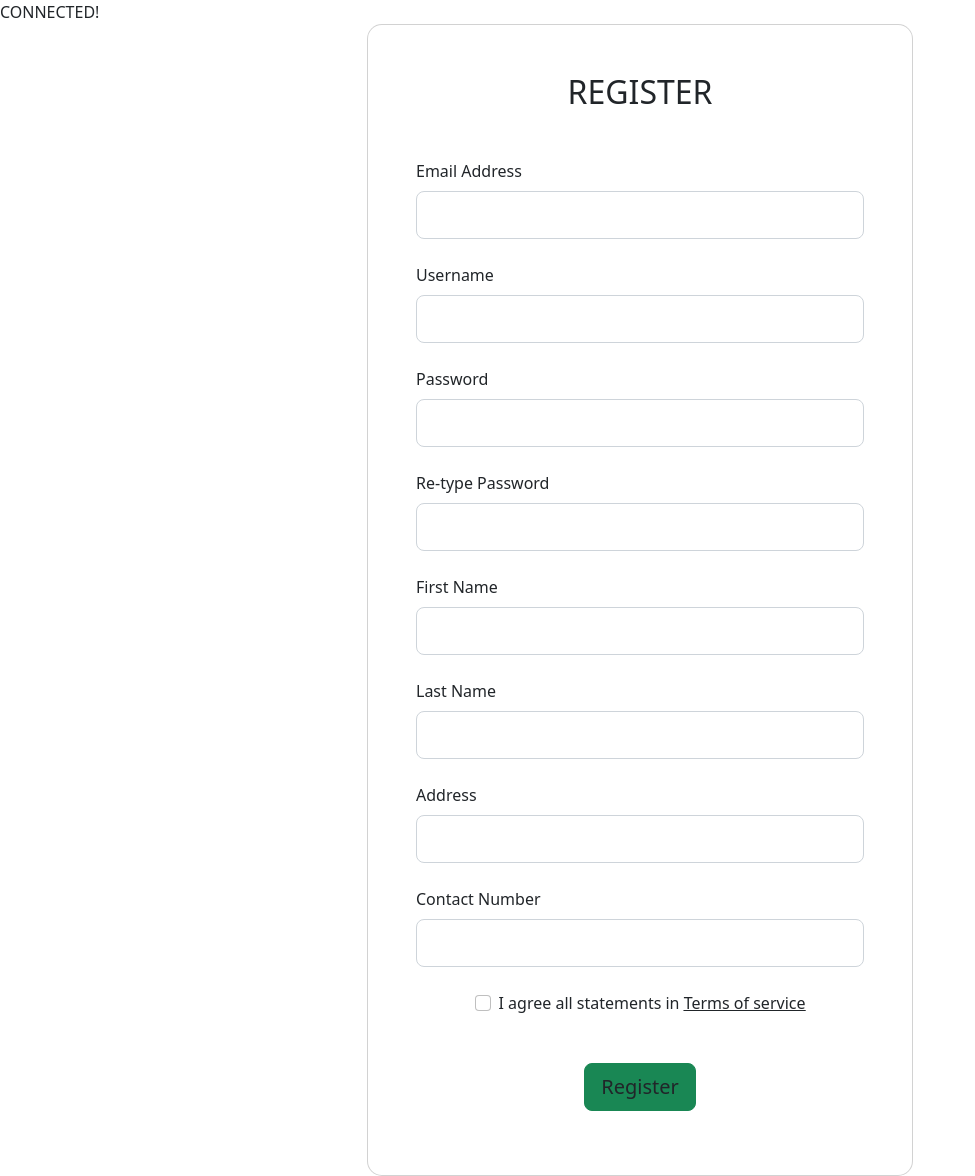
After one commit to chrismargate/betterprints-techno, a PHP site: page /register.php in a window 1280 px wide. The commit adds this page. Shown: the whole page, without its empty margins (0-975 px from the left). Run offline with PHP 8.4, Linux system fonts and the light colour scheme.

Commit message:
set up login and register sql queries

```diff
--- /dev/null
+++ b/config/database.php
@@ -0,0 +1,25 @@
+<?php
+
+    define("DB_HOST","localhost");
+    define("DB_USER","chris");
+    define("DB_PASS","12345");
+    define("DB_NAME","test");
+
+
+    $conn = new mysqli(DB_HOST,DB_USER,DB_PASS,DB_NAME);
+
+    if($conn->connect_error){
+        die("Connection failed $conn->connect_error");
+    }
+
+    echo "CONNECTED!";
+
+    function emptyFields($inputArray){
+        foreach($inputArray as $arrayElement){
+            if(empty($arrayElement)){
+                return true;
+            }
+        }
+        return false;
+    }
+?>
--- a/index.html
+++ b/index.php
@@ -1,3 +1,7 @@
+<?php
+
+?>
+
 <!DOCTYPE html>
 <html lang="en">
     <head>
--- /dev/null
+++ b/register.php
@@ -0,0 +1,130 @@
+<?php
+
+    include "config/database.php";
+
+    if(isset($_POST["register"])){
+
+        $username = $_POST["username"];
+        $password = $_POST["password"];
+        $fname = $_POST["fname"];
+        $lname = $_POST["lname"];
+        $address = $_POST["address"];
+        $contactNumber = $_POST["contactNumber"];
+        $email = $_POST["email"];
+
+        $requiredFields = array($username,$password,$fname,$lname,$address,$email,$contactNumber);
+
+        if(emptyFields($requiredFields)){
+            echo "<h1>There was a required field you left blank. Please check again before submitting.</h1>";
+        }else{
+
+            // $conn = new mysqli(DB_HOST,DB_USER,DB_PASS,DB_NAME);
+
+            $sqlQuery = "INSERT INTO customers_t (username, password, fname, lname, address, contact_number, email_address) VALUES ('$username', '$password', '$fname','$lname','$address', '$contactNumber', '$email')";
+
+            // echo $sqlQuery;
+
+            if($conn->query($sqlQuery) === TRUE){
+                echo "<h1>You have registered successfully!</h1>";
+                header("Location: index.php");
+            }else {
+                echo "Error: " . $sqlQuery . "<br>" . $conn->error;
+              }
+        }
+
+    }
+
+?>
+
+
+<!DOCTYPE html>
+<html lang="en">
+    <head>
+        <meta charset="utf-8">
+        <meta name="viewport" content="width=device-width, initial-scale=1">
+
+        <title>BetterPrints </title>
+
+        <link href="https://cdn.jsdelivr.net/npm/bootstrap@5.2.0-beta1/dist/css/bootstrap.min.css" rel="stylesheet" integrity="sha384-0evHe/X+R7YkIZDRvuzKMRqM+OrBnVFBL6DOitfPri4tjfHxaWutUpFmBp4vmVor" crossorigin="anonymous">
+        <!-- <link rel="stylesheet" href="assets/css/sample.css"/> -->
+    </head>
+    <body>
+
+        <section class="vh-100 bg-image">
+            <div class="mask d-flex align-items-center h-100 gradient-custom-3">
+                <div class="container h-100">
+                    <div class="row d-flex justify-content-center align-items-center h-100">
+                        <div class="col-12 col-md-9 col-lg-7 col-xl-6">
+                            <div class="card" style="border-radius: 15px;">
+                                <div class="card-body p-5">
+                                    <h2 class="text-uppercase text-center mb-5">Register</h2>
+                                    <form action="register.php" method="POST">
+
+                                        <div class="form-outline mb-4">
+                                        <label class="form-label" for="form3Example4cg">Email Address</label>
+                                        <input type="text" id="form3Example4cg" class="form-control form-control-lg" name="email"/>
+                                        </div>
+
+                                        <div class="form-outline mb-4">
+                                        <label class="form-label" for="form3Example4cdg">Username</label>
+                                        <input type="text" id="form3Example4cdg" class="form-control form-control-lg" name="username"/>
+                                        </div>
+
+                                        <div class="form-outline mb-4">
+                                        <label class="form-label" for="form3Example4cdg">Password</label>
+                                        <input type="password" id="form3Example4cdg" class="form-control form-control-lg" name="password"/>
+                                        </div>
+
+                                        <div class="form-outline mb-4">
+                                        <label class="form-label" for="form3Example4cdg">Re-type Password</label>
+                                        <input type="password" id="form3Example4cdg" class="form-control form-control-lg" name="repassword"/>
+                                        </div>
+
+                                        <div class="form-outline mb-4">
+                                        <label class="form-label" for="form3Example1cg">First Name</label>
+                                        <input type="text" id="form3Example1cg" class="form-control form-control-lg" name="fname"/>
+                                        </div>
+
+                                        <div class="form-outline mb-4">
+                                        <label class="form-label" for="form3Example3cg">Last Name</label>
+                                        <input type="text" id="form3Example3cg" class="form-control form-control-lg" name="lname"/>
+                                        </div>
+
+                                        <div class="form-outline mb-4">
+                                        <label class="form-label" for="form3Example4cdg">Address</label>
+                                        <input type="text" id="form3Example4cdg" class="form-control form-control-lg" name="address"/>
+                                        </div>
+
+                                        <div class="form-outline mb-4">
+                                        <label class="form-label" for="form3Example4cdg">Contact Number</label>
+                                        <input type="text" id="form3Example4cdg" class="form-control form-control-lg" name="contactNumber"/>
+                                        </div>
+
+                                        <div class="form-check d-flex justify-content-center mb-5">
+                                        <input class="form-check-input me-2" type="checkbox" value="" id="form2Example3cg" />
+                                        <label class="form-check-label" for="form2Example3g">
+                                            I agree all statements in <a href="#!" class="text-body"><u>Terms of service</u></a>
+                                        </label>
+                                        </div>
+
+                                        <div class="d-flex justify-content-center">
+                                        <button type="submit"
+                                            class="btn btn-success btn-block btn-lg gradient-custom-4 text-body" name="register">Register</button>
+                                        </div>
+                                    </form>
+
+                                </div>
+                            </div>
+                        </div>
+                    </div>
+                </div>
+            </div>
+        </section>
+
+        <!-- END CODE HERE -->
+        <script src="https://cdn.jsdelivr.net/npm/bootstrap@5.2.0-beta1/dist/js/bootstrap.bundle.min.js" integrity="sha384-pprn3073KE6tl6bjs2QrFaJGz5/SUsLqktiwsUTF55Jfv3qYSDhgCecCxMW52nD2" crossorigin="anonymous"></script>
+        <script src="https://cdn.jsdelivr.net/npm/@popperjs/core@2.11.5/dist/umd/popper.min.js" integrity="sha384-Xe+8cL9oJa6tN/veChSP7q+mnSPaj5Bcu9mPX5F5xIGE0DVittaqT5lorf0EI7Vk" crossorigin="anonymous"></script>
+        <script src="https://cdn.jsdelivr.net/npm/bootstrap@5.2.0-beta1/dist/js/bootstrap.min.js" integrity="sha384-kjU+l4N0Yf4ZOJErLsIcvOU2qSb74wXpOhqTvwVx3OElZRweTnQ6d31fXEoRD1Jy" crossorigin="anonymous"></script>
+        <!-- <script src="assets/js/boostrap.js"></script> -->
+    </body>
+</html>
```
Also changed, not shown: login.html (deleted, +0 -120 lines), login.php (added, +86 -0 lines).
